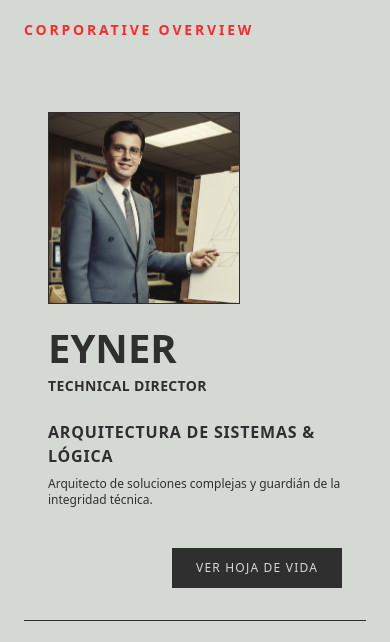
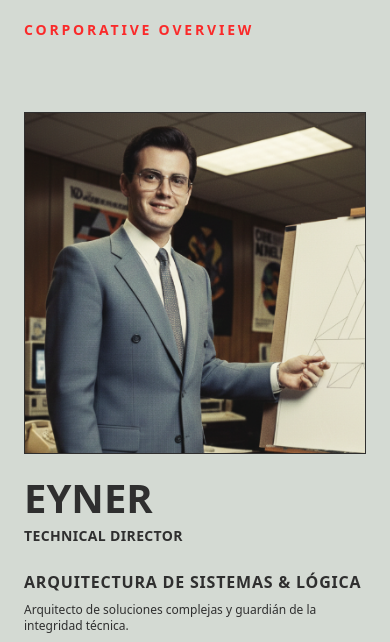
Before and after one commit to dsignsac/humanoides, an Astro site: page / in a window 390 px wide. Shown: the part 2570-3212 px from the top of the page. Built offline with nearby package versions, Linux system fonts and the light colour scheme; Astro itself is replaced by a stand-in of ours; some packages are replaced by stand-ins of ours; a web font is replaced by a local one.

Commit message:
feat: full-width human photos and left-aligned buttons for mobile team section

```diff
--- a/src/pages/index.astro
+++ b/src/pages/index.astro
@@ -168,10 +168,10 @@ const agents = team.filter(m => m.type === 'AI');
                         <div class="carousel-track flex" style="width: 600%;">
                             {[...humans, ...humans, ...humans].map((member) => (
                                 <article class="flex-shrink-0 w-1/6 py-8 md:py-12 px-0 group transition-colors duration-300 hover:bg-brand-salmon relative pointer-events-none">
-                                    <div class="flex flex-col md:grid md:grid-cols-12 gap-6 md:gap-8 items-start md:items-center relative z-10 px-6">
+                                    <div class="flex flex-col md:grid md:grid-cols-12 gap-6 md:gap-8 items-start md:items-center relative z-10">
                                         <!-- Photo -->
-                                        <div class="md:col-span-2">
-                                            <div class="w-48 h-48 md:w-36 md:h-36 bg-brand-gray border border-brand-black overflow-hidden mx-0">
+                                        <div class="w-full md:col-span-2">
+                                            <div class="w-full aspect-square md:w-36 md:h-36 bg-brand-gray border border-brand-black overflow-hidden mx-0">
                                                 <img src={member.img} alt={member.name} class="w-full h-full object-cover object-top" loading="lazy" />
                                             </div>
                                         </div>
@@ -190,7 +190,7 @@ const agents = team.filter(m => m.type === 'AI');
                                             <p class="text-xs md:text-[11px] font-medium mt-2 normal-case tracking-normal max-w-sm">{member.desc}</p>
                                         </div>
                                         <!-- Actions -->
-                                        <div class="w-full md:col-span-2 flex flex-row md:flex-col justify-end items-center md:items-end gap-4 pointer-events-auto mt-4 md:mt-0">
+                                        <div class="w-full md:col-span-2 flex flex-row md:flex-col justify-start items-start gap-4 pointer-events-auto mt-4 md:mt-0">
                                             <a href={member.cv} class="inline-flex items-center px-6 py-3 md:px-8 md:py-4 bg-brand-black text-[#D4DAD3] text-xs md:text-sm font-900 uppercase tracking-widest hover:bg-brand-red transition-colors z-20 whitespace-nowrap">
                                                 Ver Hoja de Vida
                                             </a>
```
